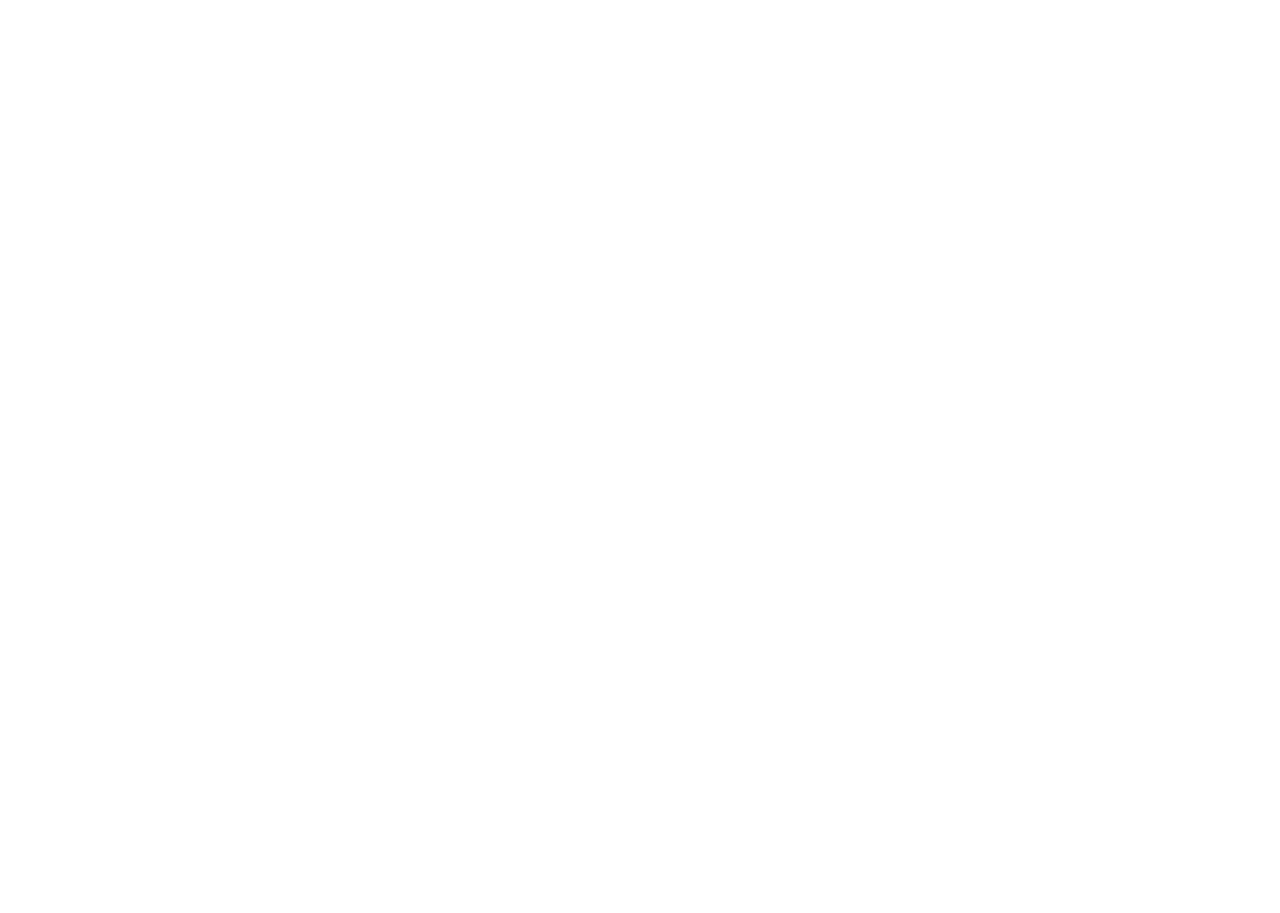
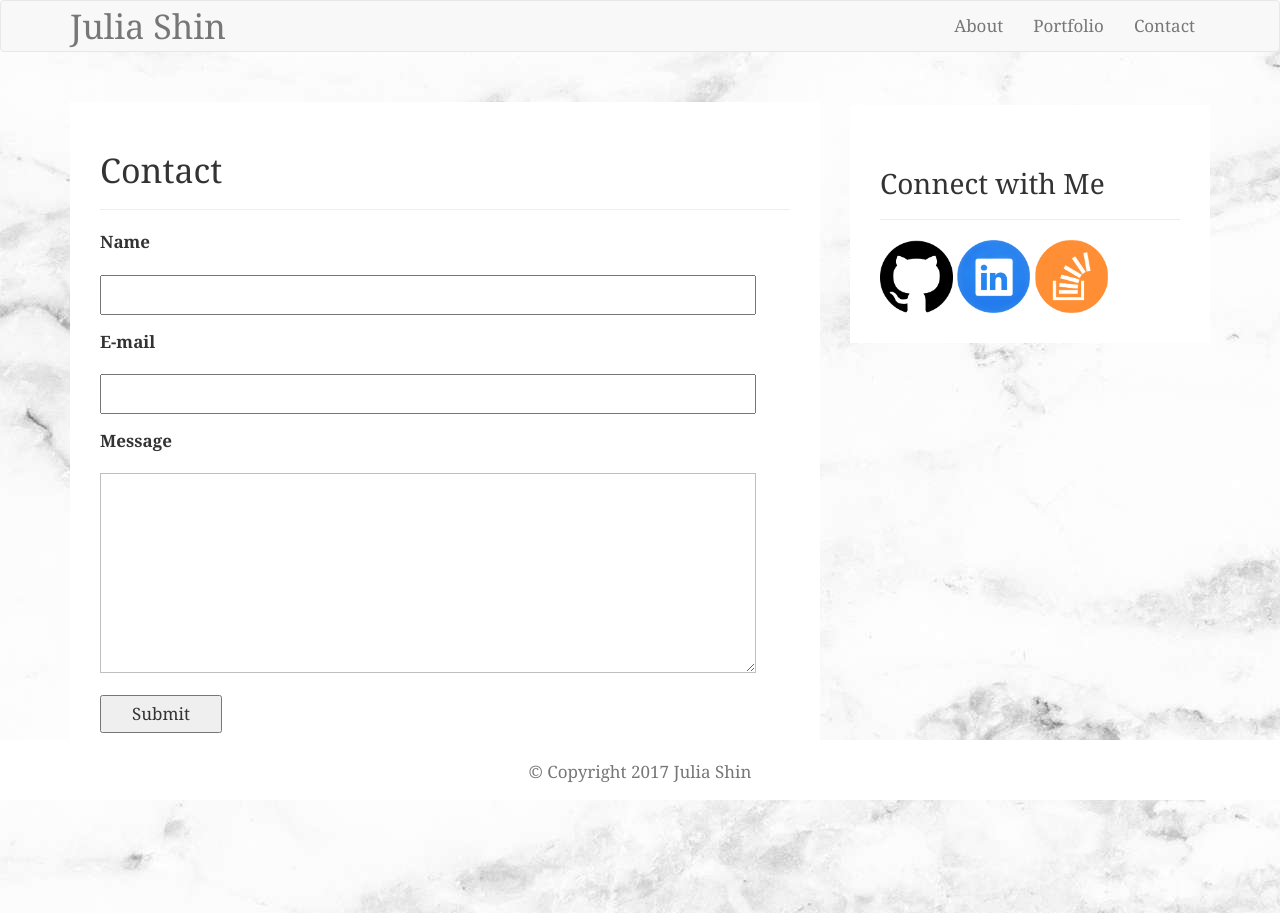
Before and after one commit to juliajyshin/Bootstrap-Portfolio-New, a plain HTML site: page contact.html in a window 1280 px wide. Before the commit the page ends 800 px from the top, so only its background shows below. Drawn offline with nearby package versions, Linux system fonts and the light colour scheme.

Commit message:
finished to perfection

```diff
--- a/assets/css/style.css
+++ b/assets/css/style.css
@@ -16,11 +16,15 @@ html {
     font-size: 34px;
 }
 
-/* ...about me area... */
-.page-header {
+li {
+    font-size: 17px;
     font-family: Georgia, 'Times New Roman', Times, serif;
-    font-size: 34px;
 }
+
+/* .........about me......... */
+/* .........about me......... */
+/* .........about me......... */
+
 
 .about-me-content {
     width: 100%;
@@ -45,6 +49,7 @@ html {
     margin-top: 33px;
     padding: 30px;
     overflow: auto;
+    float: left;
 }
 
 .connect-header {
@@ -55,10 +60,77 @@ html {
 
 /* ...footer... */
 .footer {
-    position: absolute;
+    position: fixed;
     width: 100%;
     margin-top: 30px;
+    padding-top: 20px;
     height: 60px;
     background-color: #fff;
     bottom: 0;
+    font-size: 17px;
+    font-family: Georgia, 'Times New Roman', Times, serif;
 }
+
+/* .........portfolio......... */
+/* .........portfolio......... */
+/* .........portfolio......... */
+
+.portfolio-area {
+    width: 100%;
+    padding: 30px;
+    background-color: #fff;
+    margin-top: 30px;
+    overflow: auto;
+}
+
+.port-imgs {
+    width: 220px;
+    margin-right: 15px;
+    margin-bottom: 15px;
+}
+
+.images-area {
+    text-align: center;
+}
+
+.all-header {
+    font-family: Georgia, 'Times New Roman', Times, serif;
+    font-size: 34px;
+}
+
+/* .........contact......... */
+/* .........contact......... */
+/* .........contact......... */
+
+.contact-form {
+    width: 100%;
+    background-color: #fff;
+    padding: 30px;
+    margin-top: 30px;
+}
+
+#name_input,
+#mail_input,
+#msg {
+    width: 95%;
+    height: 40px;
+    margin-top: 15px;
+}
+
+#msg {
+    height: 200px;
+    border-color: #bfbfbf;
+}
+
+.label-name,
+.label-msg,
+.label-mail {
+    font-size: 17px;
+    font-family: Georgia, 'Times New Roman', Times, serif;
+}
+
+.submit-btn {
+        font-size: 17px;
+        font-family: Georgia, 'Times New Roman', Times, serif;
+        padding: 5px 30px;
+}
--- a/contact.html
+++ b/contact.html
@@ -0,0 +1,93 @@
+<!DOCTYPE html>
+<html lang="en-us">
+<head>
+	<title>BootStrap Portfolio Julia</title>
+
+	<!-- Link to Bootstrap Stylesheet -->
+	<link rel="stylesheet" href="https://maxcdn.bootstrapcdn.com/bootstrap/3.3.6/css/bootstrap.min.css">
+	<!-- Link to CSS Stylesheet -->
+	<link rel="stylesheet" href="assets/css/style.css" media="screen">
+</head>
+
+<body>
+	<!-- start navigation area  -->
+	<nav class="navbar navbar-default">
+		<div class="container">
+			<div class="navbar-header">
+				<a class="navbar-brand" href="#" id="name">Julia Shin</a>
+			</div>
+		<!-- header links -->
+			<div class="collapse navbar-collapse" id="bs-example-navbar-collapse-1">
+				<ul class="nav navbar-nav navbar-right">
+				<li><a href="index.html">About</a></li>
+				<li><a href="portfolio.html">Portfolio</a></li>
+				<li><a href="contact.html">Contact</a></li>
+				</ul>
+			</div>
+	  	</div>
+	</nav>
+	<!-- .............. end  (nav) .............. -->
+
+	 <!-- start of form area -->
+     <div class="wrap">
+            <div class="container">
+              <section class="row">
+                <div class="col-md-8">
+                  <form class="contact-form">
+                    <h1 class="all-header">Contact</h1>
+                    <hr class="contact-hr"/>
+                    <div class="form-group">
+                      <label class="label-name" for="name">Name</label>
+                      <input type="text" id="name_input" name="user_name" />
+                    </div>
+                    <div class="form-group">
+                      <label class="label-mail" for="mail">E-mail</label>
+                      <input type="email" id="mail_input" name="user_mail" />
+                    </div>
+                    <div class="form-group">
+                      <label class="label-msg" for="msg">Message</label><br />
+                      <textarea id="msg" name="user_message_input" cols=600></textarea>
+                    </div>
+                    <button class="submit-btn">Submit</button>
+                  </form>
+                </div>
+
+                 <!-- connect with me social media links -->
+				<div class="col-md-4">
+                        <section id="connect-with-me-area">
+                            <div class="connect-with-me-content">
+                                <h2 class="connect-header">Connect with Me</h2>
+                                <hr class="about-me-hr">
+                                    <div id="connect-with-me-body">
+                                        <a href="https://github.com/juliajyshin">
+                                        <img src="assets/images/github-icon.png" width="73px" class="social" alt="GitHub" /></a>
+                                        <a href="https://www.linkedin.com/in/juliajyshin/">
+                                        <img src="assets/images/linkedin-icon.png" width="73px" class="social" alt="LinkedIn" /></a>
+                                        <a href="https://www.stackoverflow.com">
+                                        <img src="assets/images/stackoverflow-icon.png" width="73px" class="social" alt="Stack Overflow" /></a>
+                                    </div>
+                                </hr>
+                            </div>
+                        </section>
+                </div>
+            </section>
+        </div>
+    </div>
+	<!-- .............. end (about me section).............. -->
+
+	<!-- footer  -->
+	<footer class="footer">
+		<div class="two-toned-footer-color"></div>
+		<p class="text-muted text-muted-footer text-center">
+			&copy; Copyright 2017 Julia Shin
+		</p>
+	</footer>
+	<!-- .............. end (footer).............. -->
+
+	<!-- jQuery CDN -->
+	<script type="text/javascript" src="https://cdnjs.cloudflare.com/ajax/libs/jquery/3.2.1/jquery.min.js"></script>
+	<!-- Bootstrap CDN -->
+	<script src="https://maxcdn.bootstrapcdn.com/bootstrap/3.3.7/js/bootstrap.min.js" integrity="sha384-Tc5IQib027qvyjSMfHjOMaLkfuWVxZxUPnCJA7l2mCWNIpG9mGCD8wGNIcPD7Txa" crossorigin="anonymous"></script>
+</body>
+
+</html>
```
Also changed, not shown: index.html (+6 -3 lines), portfolio.html (+87 -0 lines), assets/images/placeholder.png (added), 3 other files.
